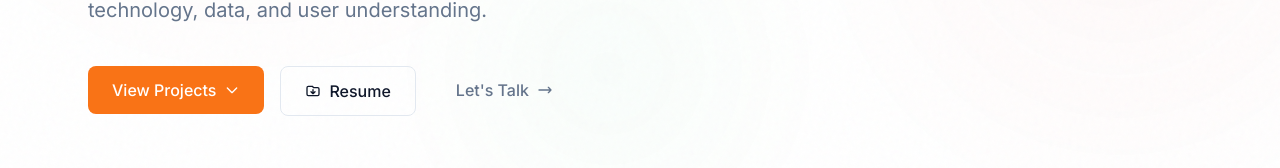
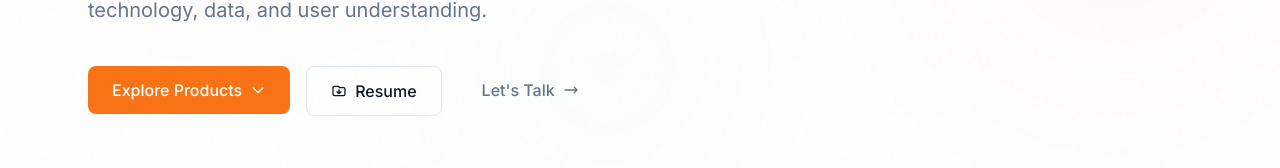
Before and after one commit to Divyanshu8595/divyanshupro, a Next.js app: page / in a window 1280 px wide. Shown: the part 520-688 px from the top of the page. Built offline with nearby package versions, Linux system fonts and the light colour scheme; no server answers.

Commit message:
Refresh portfolio: Hero.tsx

```diff
--- a/src/components/Hero.tsx
+++ b/src/components/Hero.tsx
@@ -108,7 +108,7 @@ export default function Hero() {
               href="#projects"
               className="inline-flex items-center gap-2 px-6 py-3 bg-accent hover:bg-accent-hover text-white rounded-lg font-medium transition-all duration-300 hover:shadow-lg hover:shadow-accent/25"
             >
-              <span>View Projects</span>
+              <span>Explore Products</span>
               <svg className="w-4 h-4" fill="none" stroke="currentColor" viewBox="0 0 24 24"><path strokeLinecap="round" strokeLinejoin="round" strokeWidth={2} d="M19 9l-7 7-7-7" /></svg>
             </MagneticButton>
 
```
